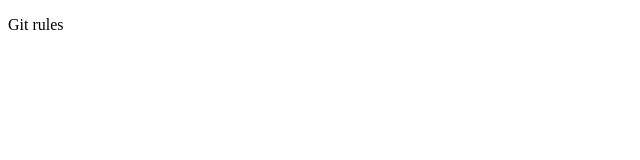
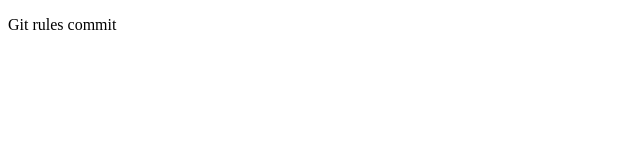
Before and after one commit to g2009/learning-git, a plain HTML site: page index.html in a window 1280 px wide. Shown: the full height of the page, 0-640 px from the left. Drawn offline with Linux system fonts and the light colour scheme.

Commit message:
Update index.html

```diff
--- a/index.html
+++ b/index.html
@@ -4,7 +4,7 @@
 	<title>The git test</title>
 </head>
 <body>
-	<p>Git rules</p>
+	<p>Git rules commit</p>
 
 </body>
 </html>
```
